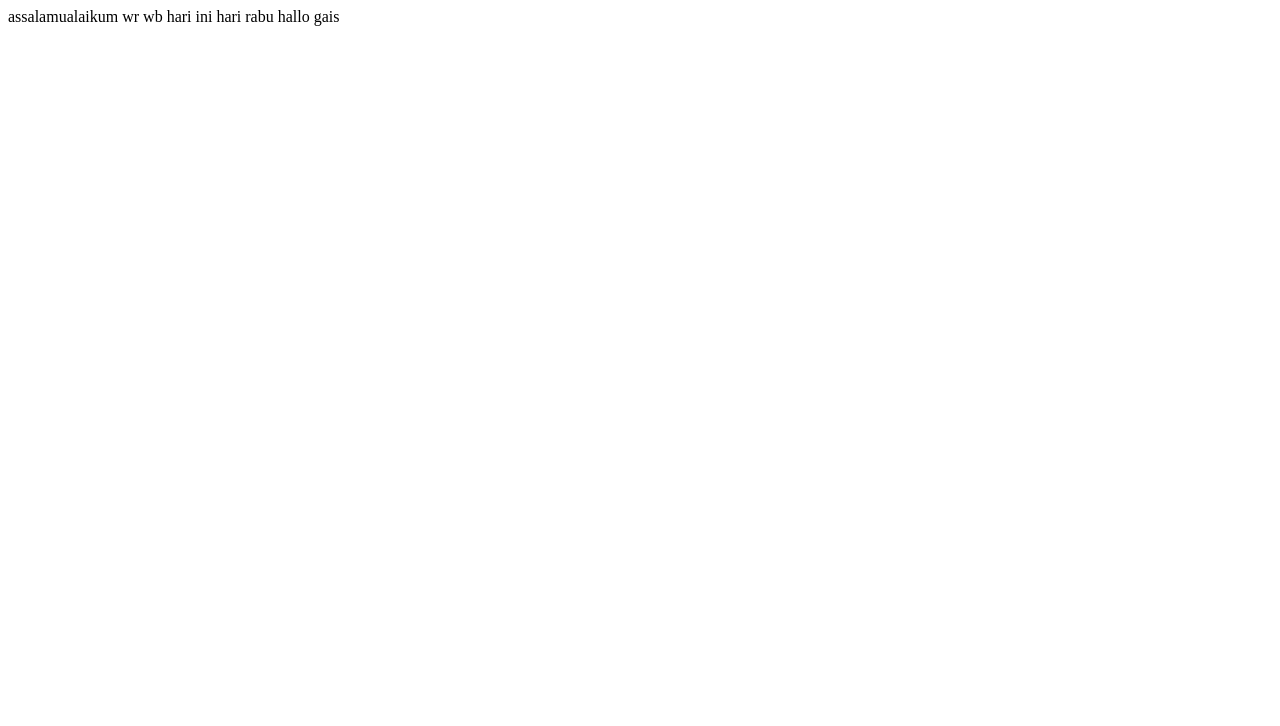
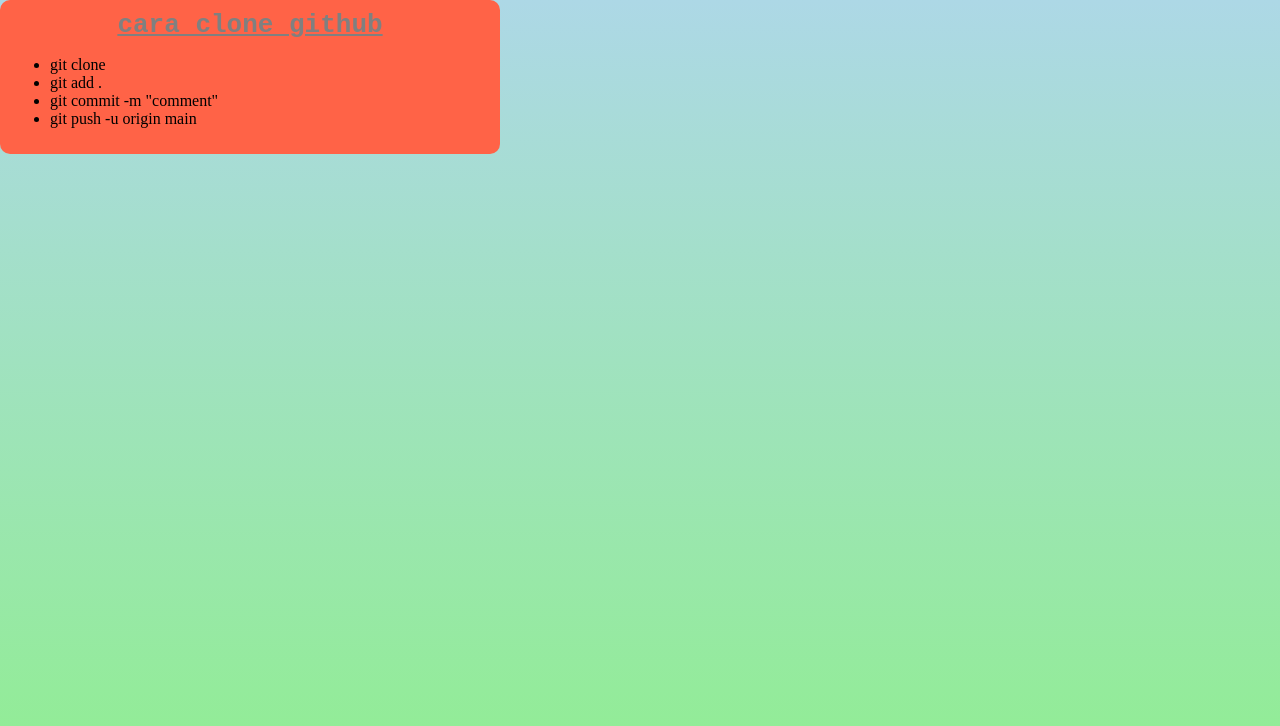
Before and after one commit to myahyar/education, a plain HTML site: page index.html in a window 1280 px wide. Drawn offline with Linux system fonts and the light colour scheme.

Commit message:
add how to make clone in github

```diff
--- a/index.html
+++ b/index.html
@@ -1,3 +1,20 @@
-assalamualaikum wr wb
-hari ini hari rabu
-hallo gais
+<!DOCTYPE html>
+<html>
+  <head>
+    <meta http-equiv="content-type" content="text/html; charset=utf-8" />
+    <meta name="viewport" content="width=device-width, initial-scale=1.0">
+    <title>education</title>
+    <link rel="stylesheet" href="style.css" type="text/css" media="all" />
+  </head>
+  <body>
+    <div class="c0">
+      <h1>cara clone github</h1>
+      <ul>
+        <li>git clone</li>
+        <li>git add .</li>
+        <li>git commit -m "comment"</li>
+        <li>git push -u origin main</li>
+      </ul>
+    </div>
+  </body>
+</html>
--- a/style.css
+++ b/style.css
@@ -0,0 +1,24 @@
+body,.c0,h1{
+  margin: 0;
+  padding: 0;
+  box-sizing: border-box;
+
+}
+body{
+  width: 100%;
+  min-height: 100vh;
+  background: linear-gradient(lightblue,lightgreen);
+}
+.c0{
+  max-width: 500px;
+  padding: 10px;
+  background-color: tomato;
+  border-radius: 10px;
+
+}
+h1{
+  text-align: center;
+  font-family: Monospace;
+  color: grey;
+  text-decoration: underline;
+}
```
